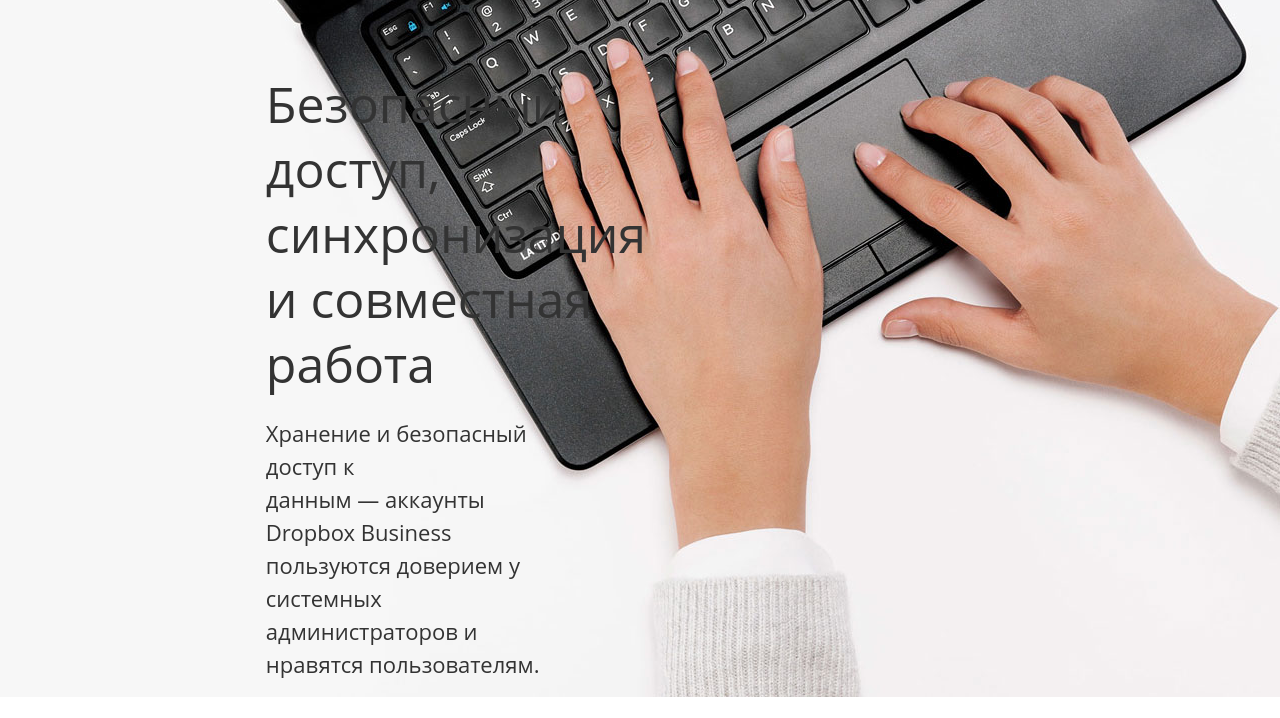
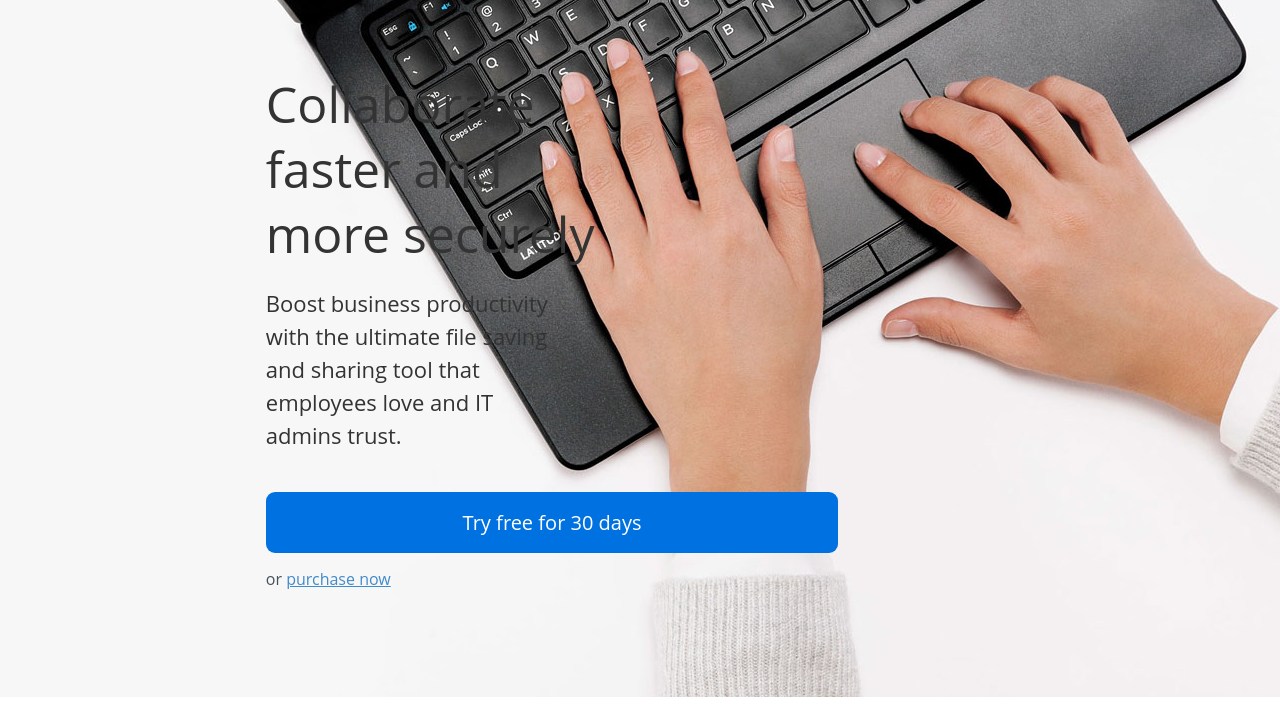
Before and after one commit to MariaPonomarets/ciklumTask, a plain HTML site: page src/index.html in a window 1280 px wide. Shown: the part 52-770 px from the top of the page. Drawn offline with Linux system fonts and the light colour scheme.

Commit message:
correct lng

```diff
--- a/src/index.html
+++ b/src/index.html
@@ -48,14 +48,16 @@
   <section class="hero-dropBox">
     <div class="container-fluid hero-bg-container">
       <div class="row hero-content">
-        <div class="col-lg-6 col-md-6 col-sm-6 col-lg-offset-2 col-md-offset-2 col-sm-offset-2 hero-content-top"><div class="top-section__container">
-          <h1 class="hero-header">Безопасный доступ, синхронизация и совместная работа</h1>
-          <h2 class="hero-sub-header">Хранение и безопасный доступ к данным&nbsp;—&nbsp;аккаунты Dropbox Business пользуются доверием у системных администраторов и нравятся пользователям.</h2>
-          <div class="try-business-cta">
-            <a href="/business/try" target="" class="try-business-cta-button">Попробуйте бесплатную 30-дневную ознакомительную версию</a>
-          <span class="try-business-cta-footer">или <a href="/business/buy">купите прямо сейчас</a>
-            </span>
-          </div>
+        <div class="col-lg-6 col-md-6 col-sm-6 col-lg-offset-2 col-md-offset-2 col-sm-offset-2 hero-content-top">
+          <div class="top-section__container">
+            <h1 class="hero-header">Collaborate faster and more securely</h1>
+            <h2 class="hero-sub-header">Boost business productivity with the ultimate file saving and sharing tool that employees love and IT admins trust.</h2>
+            <div class="try-business-cta">
+              <a href="/business/try" target="" class="try-business-cta-button">Try free for 30 days</a>
+              <span class="try-business-cta-footer">
+                or <a href="/business/buy">purchase now</a>
+              </span>
+            </div>
           </div>
         </div>
 
```
